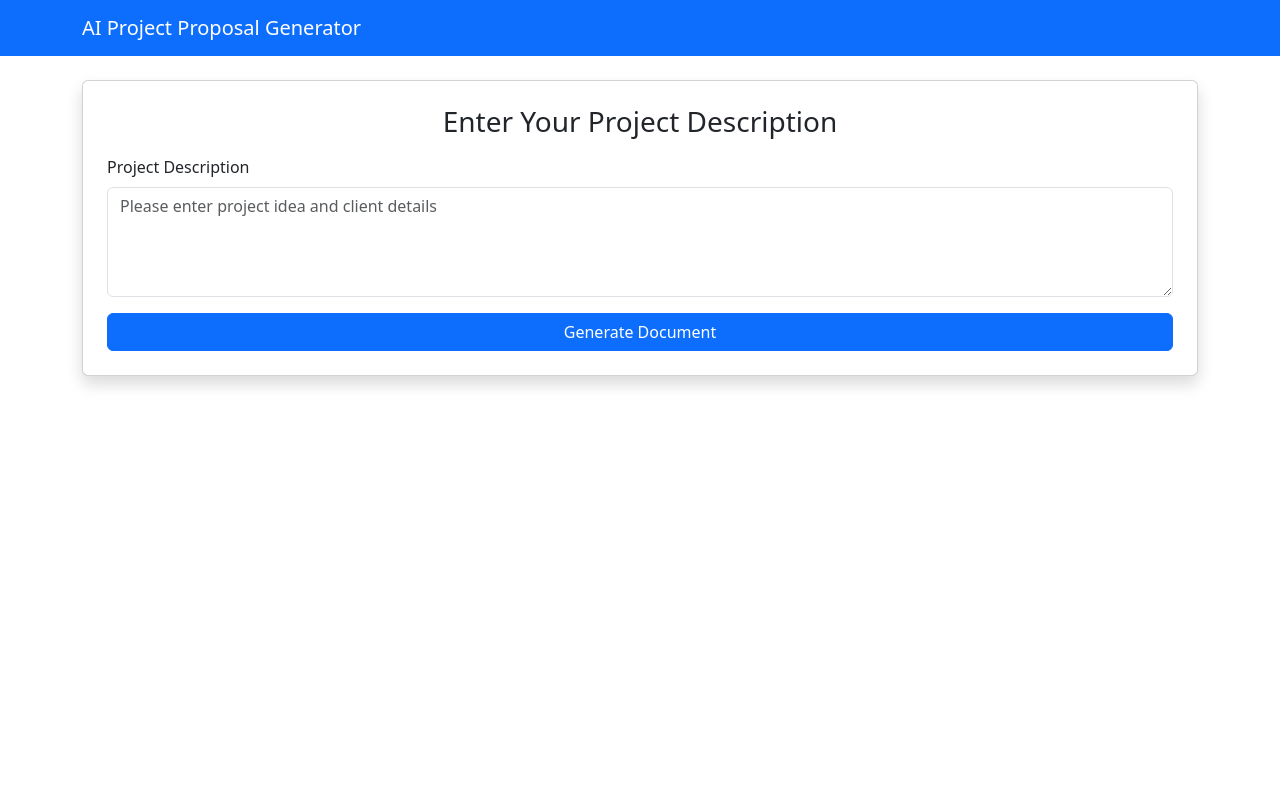
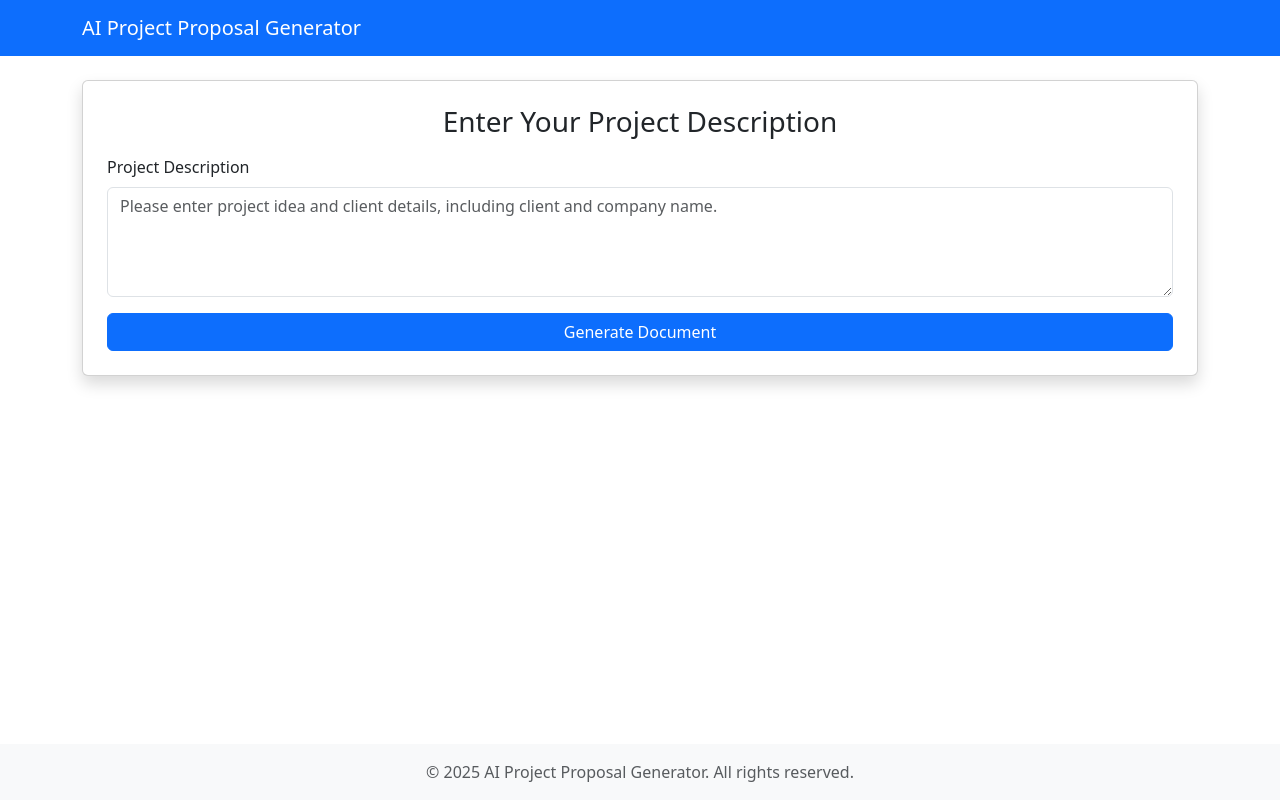
Before and after one commit to VassilisK2001/Sales-LLM-Agent, a Flask app: page / in a window 1280 px wide. Run offline with Flask 3, Linux system fonts and the light colour scheme.

Commit message:
added footer to html pages

```diff
--- a/app/routes.py
+++ b/app/routes.py
@@ -29,7 +29,7 @@ def configure_routes(app):
         try:
             validation_result = process_description(description)
             if not validation_result['valid']:
-                flash('invalid description. Please include both idea and client information.', 'error')
+                flash('Invalid description. Please include both idea and client information.', 'error')
                 return redirect(url_for('index'))
 
             agent_output = agent.process_request(description)
@@ -40,7 +40,7 @@ def configure_routes(app):
             return render_template('result.html', filename=filename)
 
         except Exception as e:
-            flash(f"Error processing request: {str(e)}", "error")
+            flash(f"Error processing request. Please try again.", "error")
             return redirect(url_for("index"))
 
     @app.route('/download/<filename>')
--- a/app/templates/index.html
+++ b/app/templates/index.html
@@ -10,7 +10,7 @@
      <link rel="stylesheet" href="{{ url_for('static', filename='styles.css')}}">
 </head>
 
-<body>
+<body class="d-flex flex-column min-vh-100">
     <!-- Navigation Bar-->
     <nav class="navbar navbar-dark bg-primary">
         <div class="container">
@@ -19,7 +19,7 @@
     </nav>
 
     <!-- Main Content -->
-    <div class="container mt-4">
+    <div class="container mt-4 flex-grow-1">
         <div id="flash-container">
             {% with messages = get_flashed_messages(with_categories=True) %}
                 {% if messages %}
@@ -38,7 +38,7 @@
             <form id="description-form" action="{{ url_for('submit') }}" method="post">
                 <div class="mb-3">
                     <label for="description" class="form-label">Project Description</label>
-                    <textarea id="description" name="description" class="form-control" rows="4" placeholder="Please enter project idea and client details" required></textarea>
+                    <textarea id="description" name="description" class="form-control" rows="4" placeholder="Please enter project idea and client details, including client and company name." required></textarea>
                 </div>
                 <button type="submit" id="submit-btn" class="btn btn-primary w-100">Generate Document</button>
             </form>
@@ -53,6 +53,12 @@
         </div>
     </div>
 
+    <!-- Footer -->
+    <footer class="bg-light text-center text-muted py-3 mt-5">
+        <div class="container">
+            <p class="mb-0">© 2025 AI Project Proposal Generator. All rights reserved.</p>
+        </div>
+    </footer>
 
 
     <!-- Bootstrap 5 & Javascript -->
```
Also changed, not shown: app/templates/result.html (+17 -5 lines), 1 other file.
